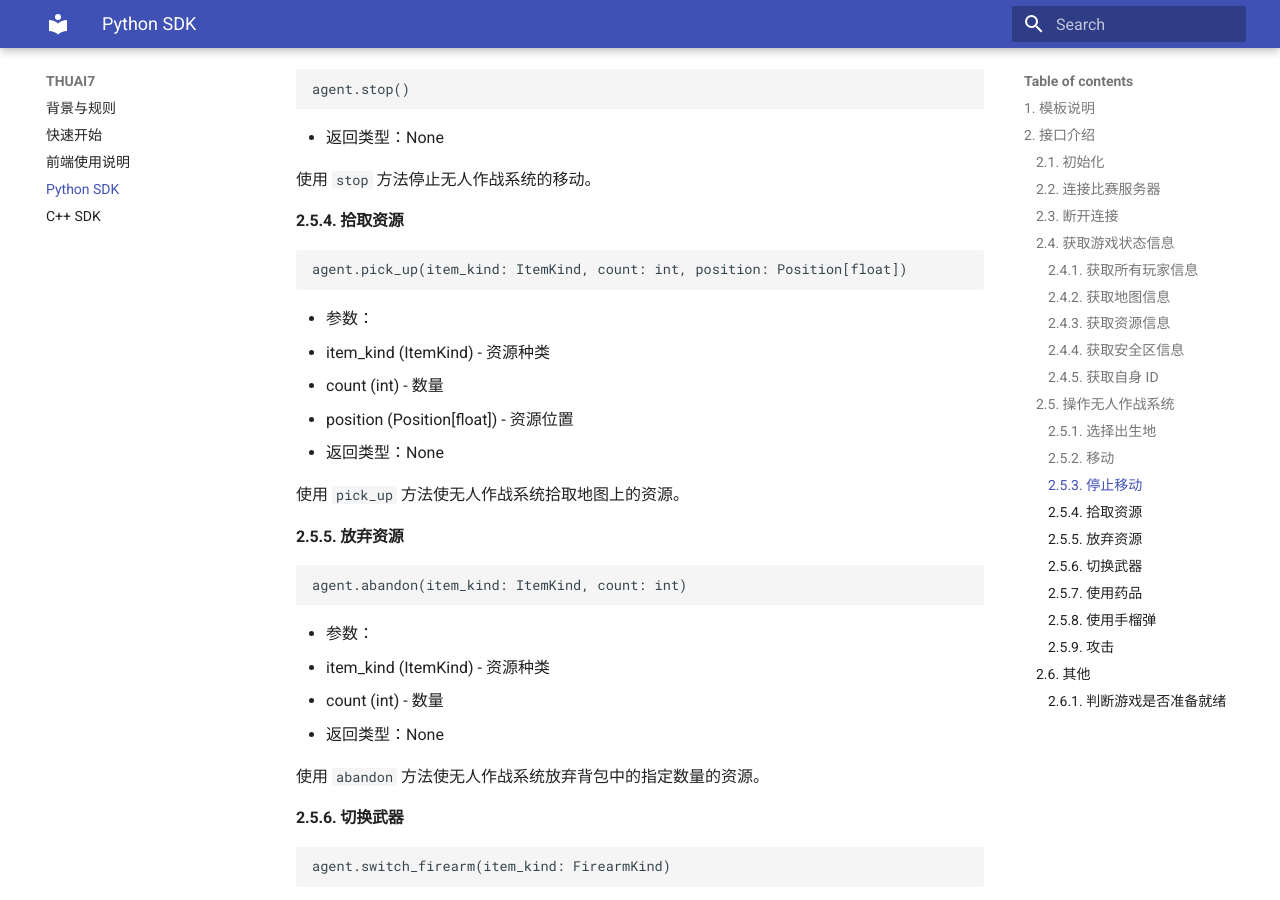
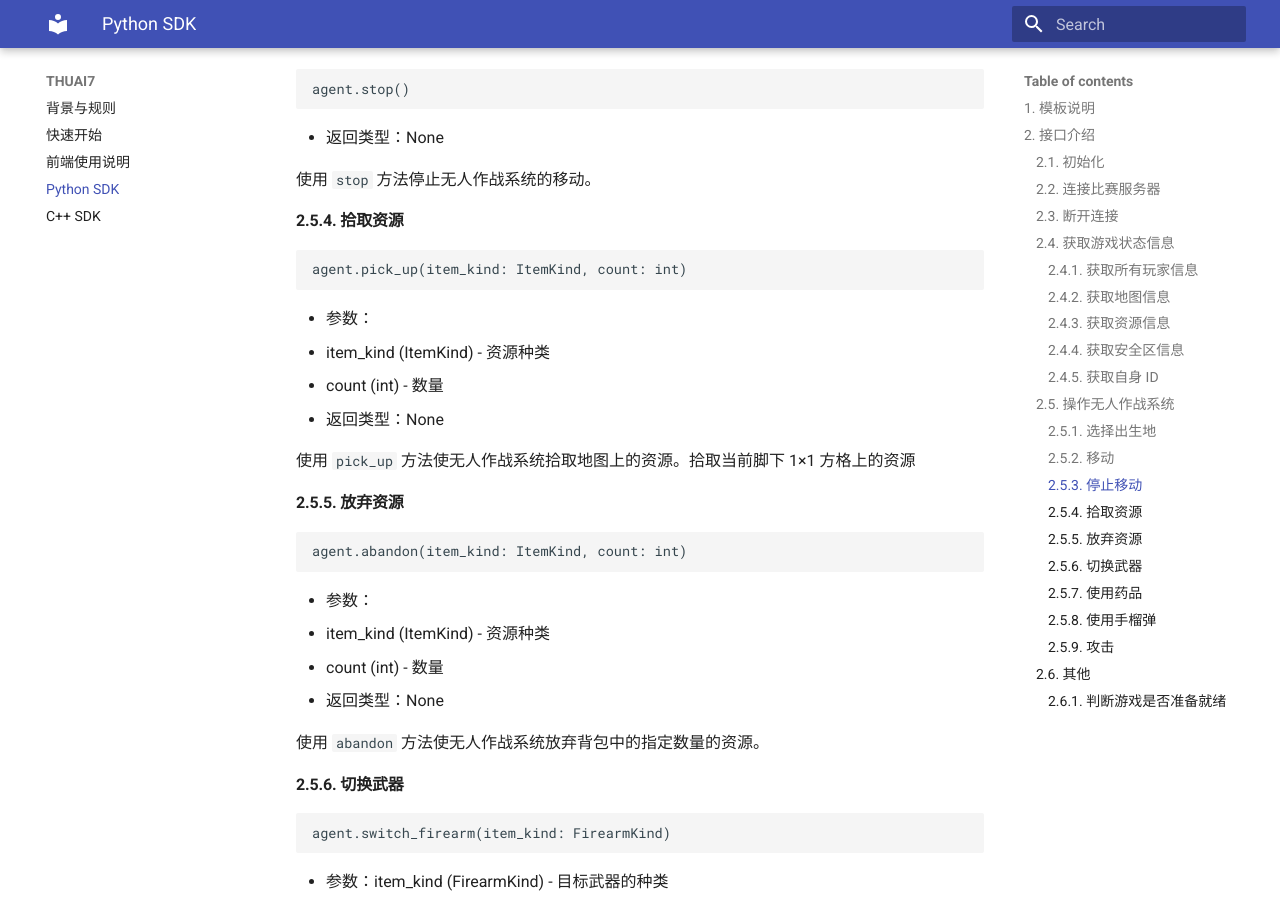
Before and after one commit to thuasta/thuai-7, an MkDocs documentation site: the page built from docs/python_sdk.md, in a window 1280 px wide and 900 px high, scrolled down 3127 px. Built offline with MkDocs 1.6.1 and Material for MkDocs 9.7.7, drawn with Linux system fonts in a browser that asks for light colours; some of the changed text lies outside the part shown.

Commit message:
fix: fix bugs in picking up items

````diff
--- a/docs/python_sdk.md
+++ b/docs/python_sdk.md
@@ -149,16 +149,15 @@
 #### 2.5.4. 拾取资源
 
 ```python
-agent.pick_up(item_kind: ItemKind, count: int, position: Position[float])
+agent.pick_up(item_kind: ItemKind, count: int)
 ```
 
 - 参数：
   - item_kind (ItemKind) - 资源种类
   - count (int) - 数量
-  - position (Position[float]) - 资源位置
 - 返回类型：None
 
-使用 `pick_up` 方法使无人作战系统拾取地图上的资源。
+使用 `pick_up` 方法使无人作战系统拾取地图上的资源。拾取当前脚下 1×1 方格上的资源
 
 #### 2.5.5. 放弃资源
 
````
Also changed, not shown: other parts of docs/python_sdk.md (+2 -2 lines), docs/C++_sdk.md (+3 -3 lines), docs/index.md (+5 -2 lines), docs/quickstart.md (+3 -1 lines), 3 other files.
